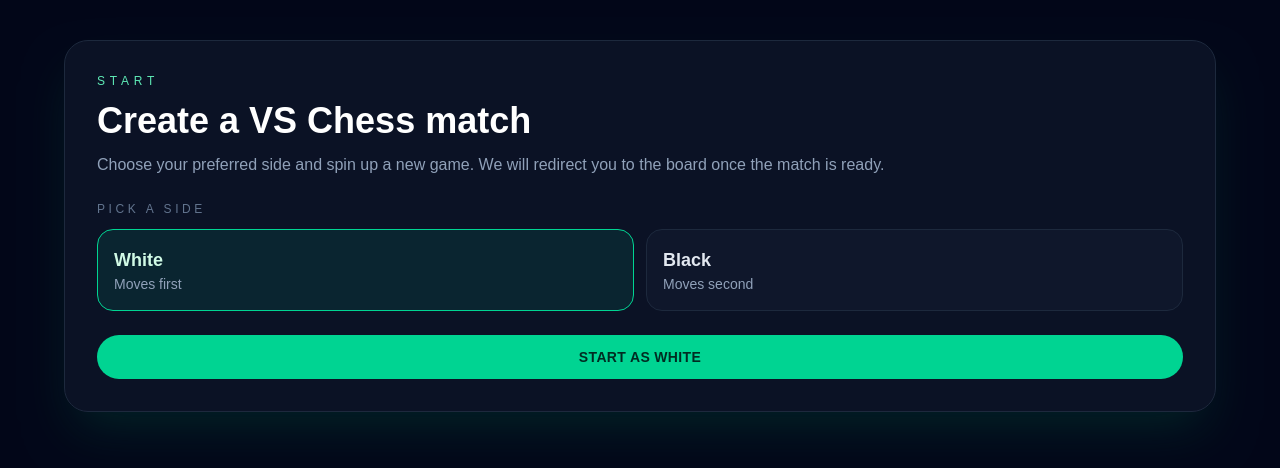
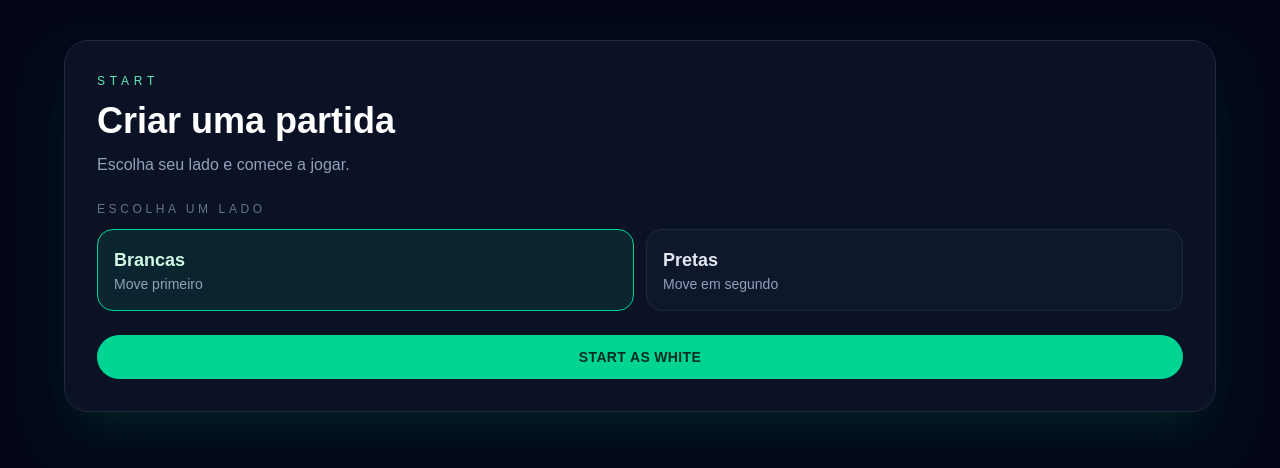
Before and after one commit to IgorSilvestre/vschess-frontend, a Next.js app: page / in a window 1280 px wide. Shown: the top 468 px of the page. Built offline with nearby package versions, Linux system fonts and the light colour scheme; no server answers.

Commit message:
refactor: altera texto vizualizavel para portugues

```diff
--- a/src/components/chess-game.tsx
+++ b/src/components/chess-game.tsx
@@ -244,7 +244,7 @@ export function ChessGame({
         <section className="flex h-full min-h-0 flex-1 flex-col overflow-hidden rounded-3xl border border-slate-800 bg-slate-900/50 lg:min-h-[0]">
           <div className="space-y-3 border-b border-slate-800 bg-slate-900/60 p-6 text-sm text-slate-300">
             <p className="text-xs uppercase tracking-[0.5em] text-emerald-300">
-              Game #{gameId}
+              Jogo #{gameId}
             </p>
             <h1 className="text-2xl font-semibold text-white">
               {sideLabel} vs Engine
@@ -260,7 +260,7 @@ export function ChessGame({
               {error && <p className="text-red-400">{error}</p>}
               {!normalizedApiUrl && (
                 <p className="text-amber-300">
-                  API URL missing. Check your environment configuration.
+                  URL da API esta faltando, cheque configurações
                 </p>
               )}
             </div>
@@ -268,18 +268,18 @@ export function ChessGame({
 
           <div className="flex flex-1 flex-col overflow-hidden p-6 min-h-0">
             <div className="flex items-center justify-between">
-              <h2 className="text-xl font-semibold text-white">Move list</h2>
+              <h2 className="text-xl font-semibold text-white">Lista Movimentos</h2>
               <span className="text-xs uppercase tracking-[0.4em] text-emerald-300">
                 {sideLabel}
               </span>
             </div>
             <p className="mt-1 text-sm text-slate-400">
-              All moves in standard notation.
+              Todos os movimentos
             </p>
             <div className="mt-4 flex-1 overflow-y-auto rounded-2xl border border-slate-800 bg-slate-950/30 p-4">
               {movePairs.length === 0 ? (
                 <p className="text-center text-sm text-slate-500">
-                  No moves yet.
+                  Nenhum movimento ainda.
                 </p>
               ) : (
                 <ol className="space-y-2 text-sm">
--- a/src/components/new-game-form.tsx
+++ b/src/components/new-game-form.tsx
@@ -14,8 +14,8 @@ type NewGameFormProps = {
 };
 
 const SIDES = [
-  { label: "White", value: "white", description: "Moves first" },
-  { label: "Black", value: "black", description: "Moves second" },
+  { label: "Brancas", value: "white", description: "Move primeiro" },
+  { label: "Pretas", value: "black", description: "Move em segundo" },
 ] as const;
 
 export function NewGameForm({ apiUrl }: NewGameFormProps) {
@@ -48,7 +48,7 @@ export function NewGameForm({ apiUrl }: NewGameFormProps) {
       });
 
       if (!response.ok) {
-        throw new Error("Unable to start a game. Is the API running?");
+        throw new Error("Não foi possível iniciar um jogo. A API esta rodando?");
       }
 
       const payload: GameResponse = await response.json();
@@ -60,7 +60,7 @@ export function NewGameForm({ apiUrl }: NewGameFormProps) {
       router.push(`/game/${payload.gameId}?${params.toString()}`);
     } catch (err) {
       setError(
-        err instanceof Error ? err.message : "Failed to create a new game.",
+        err instanceof Error ? err.message : "Falha em criar um novo jogo.",
       );
     } finally {
       setIsStarting(false);
@@ -74,17 +74,16 @@ export function NewGameForm({ apiUrl }: NewGameFormProps) {
           Start
         </p>
         <h1 className="text-4xl font-semibold text-white">
-          Create a VS Chess match
+          Criar uma partida
         </h1>
         <p className="text-base text-slate-400">
-          Choose your preferred side and spin up a new game. We will redirect
-          you to the board once the match is ready.
+          Escolha seu lado e comece a jogar.
         </p>
       </div>
 
       <div className="space-y-3">
         <p className="text-xs uppercase tracking-[0.3em] text-slate-500">
-          Pick a side
+          Escolha um lado
         </p>
         <div className="flex flex-col gap-3 sm:flex-row">
           {SIDES.map((side) => {
--- a/src/components/pwa-register.tsx
+++ b/src/components/pwa-register.tsx
@@ -12,7 +12,7 @@ export function PWARegister() {
       navigator.serviceWorker
         .register("/sw.js", { scope: "/" })
         .catch((err) => {
-          console.error("Failed to register service worker", err);
+          console.error("Falha em registrar worker de serviço", err);
         });
     }
   }, []);
```
